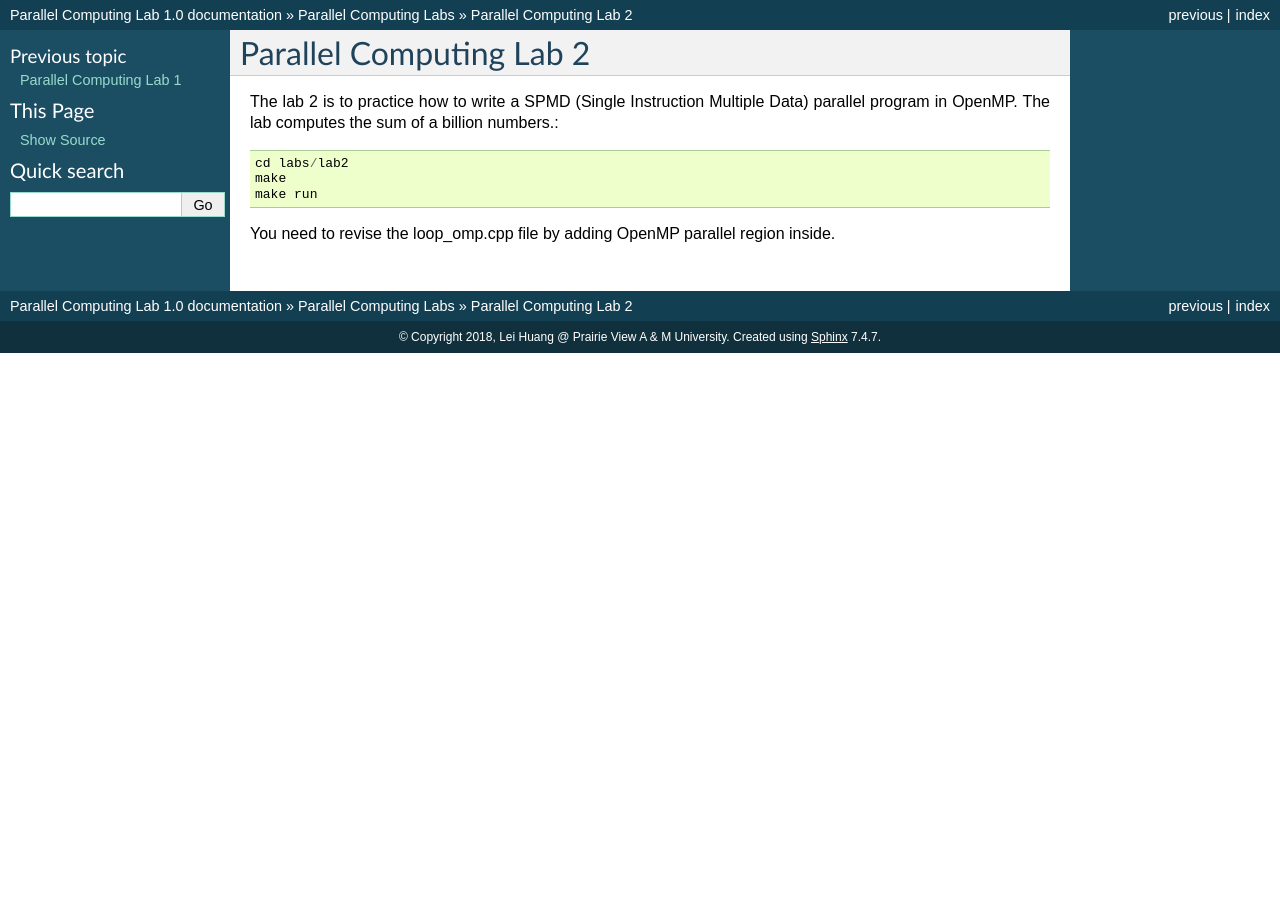
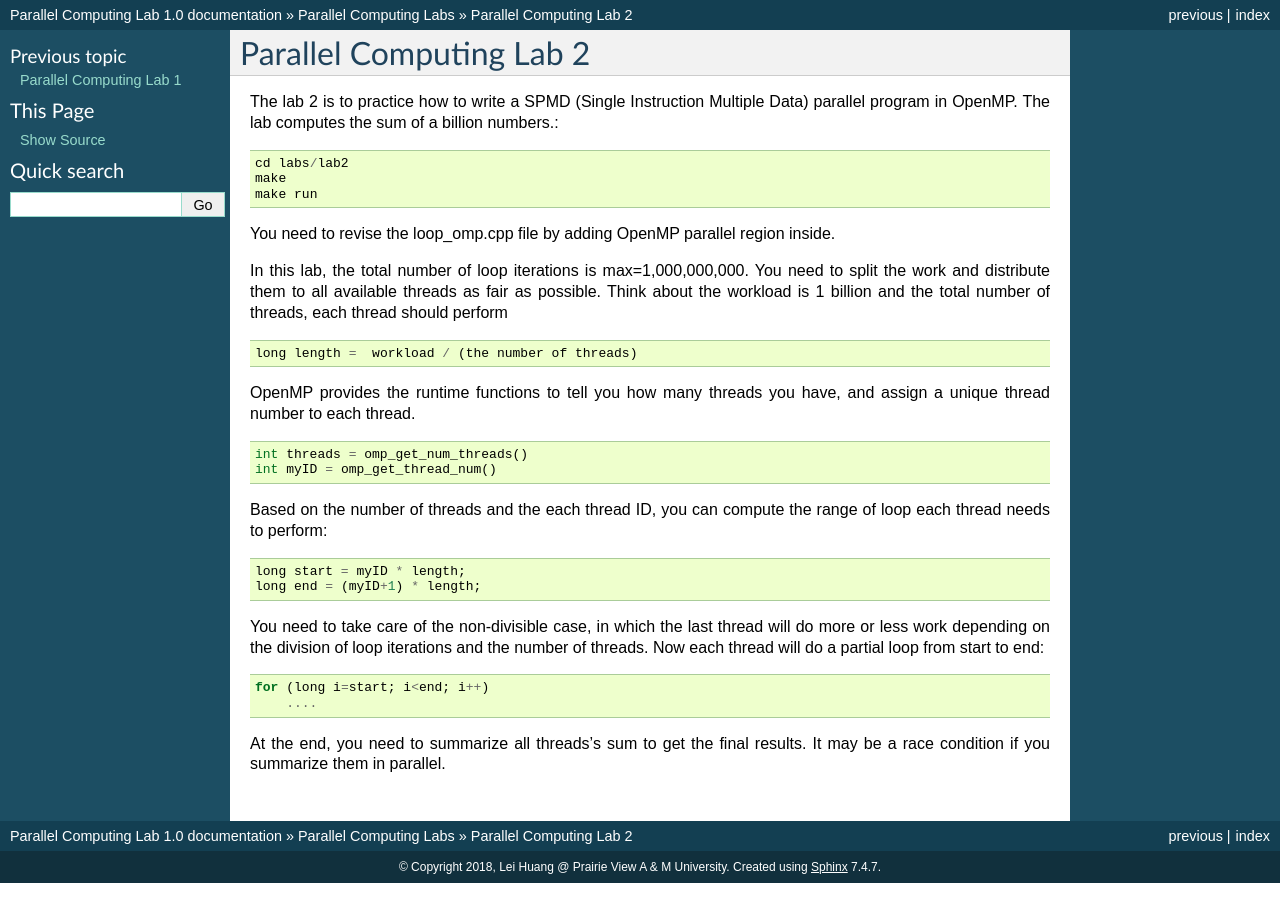
Before and after one commit to lhuang-pvamu/Parallel-Computing-Code, a Sphinx documentation site: the page built from docs/labs/lab2.rst, in a window 1280 px wide. Built offline with Sphinx 7.4.7, drawn with Linux system fonts in a browser that asks for light colours.

Commit message:
LH: revise lab2

```diff
--- a/docs/labs/lab2.rst
+++ b/docs/labs/lab2.rst
@@ -8,3 +8,26 @@ The lab 2 is to practice how to write a SPMD (Single Instruction Multiple Data)
 	make run
 
 You need to revise the loop_omp.cpp file by adding OpenMP parallel region inside.
+
+In this lab, the total number of loop iterations is max=1,000,000,000. You need to split the work and distribute them to all available threads as fair as possible. Think about the workload is 1 billion and the total number of threads, each thread should perform ::
+
+	long length =  workload / (the number of threads)
+
+OpenMP provides the runtime functions to tell you how many threads you have, and assign a unique thread number to each thread. ::
+
+     int threads = omp_get_num_threads()
+     int myID = omp_get_thread_num()
+
+
+Based on the number of threads and the each thread ID, you can compute the range of loop each thread needs to perform::
+
+     long start = myID * length;
+     long end = (myID+1) * length;
+
+You need to take care of the non-divisible case, in which the last thread will do more or less work depending on the division of loop iterations and the number of threads. Now each thread will do a partial loop from start to end::
+
+     for (long i=start; i<end; i++)
+         ....
+
+
+At the end, you need to summarize all threads's sum to get the final results. It may be a race condition if you summarize them in parallel.
```
